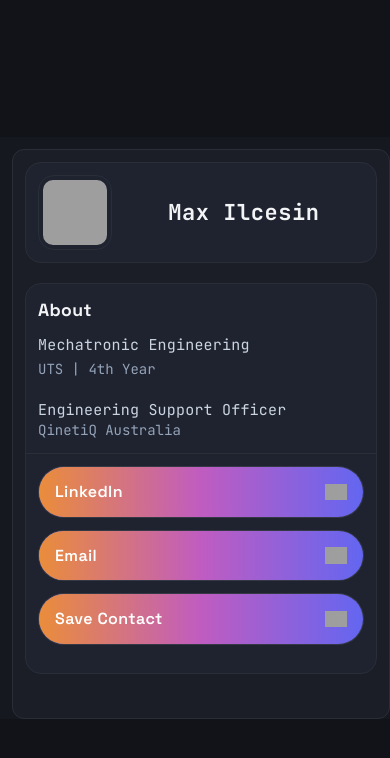
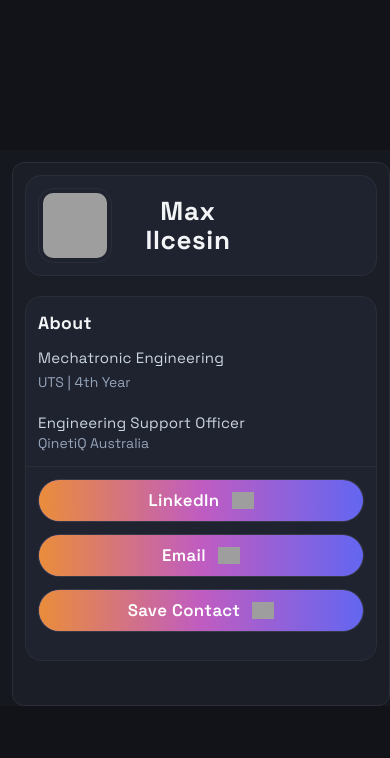
Before and after one commit to MaxIlcesin/MaxIlcesin.github.io, a plain HTML site: page index.html in a window 390 px wide. Drawn offline with Linux system fonts and the light colour scheme; grey boxes are pictures that could not be loaded.

Commit message:
Add files via upload
bug fixes

```diff
--- a/style.css
+++ b/style.css
@@ -22,3 +22,68 @@ font-weight:700;
 letter-spacing:0.02em;
 color:rgb(243 244 246 / 1);
 }
+
+.header-content{
+align-items:center;
+}
+
+.avatar-image{
+width:6.5rem;
+height:6.5rem;
+}
+
+.display-name{
+font-size:2.15rem;
+line-height:1.05;
+}
+
+.name-block{
+max-width:9rem;
+}
+
+@media (max-width: 480px){
+.avatar-image{
+width:72px;
+height:72px;
+}
+
+.gjs-t-h1.display-name,
+#izdyn{
+font-size:26px;
+line-height:1.1;
+}
+
+.name-block{
+max-width:8rem;
+}
+}
+
+body,
+.gjs-t-body,
+.gjs-t-h1,
+.gjs-t-h2,
+.display-name,
+.about-heading,
+.degree-line,
+.university-year-line,
+.role-line,
+.company-line,
+.button-label,
+.linkedin-button,
+.email-button,
+.mobile-button{
+font-family:'Space Grotesk',sans-serif;
+}
+
+.linkedin-button,
+.email-button,
+.mobile-button{
+justify-content:center;
+gap:0.75rem;
+text-align:center;
+}
+
+.button-label{
+font-size:1.05rem;
+line-height:1;
+}
```
